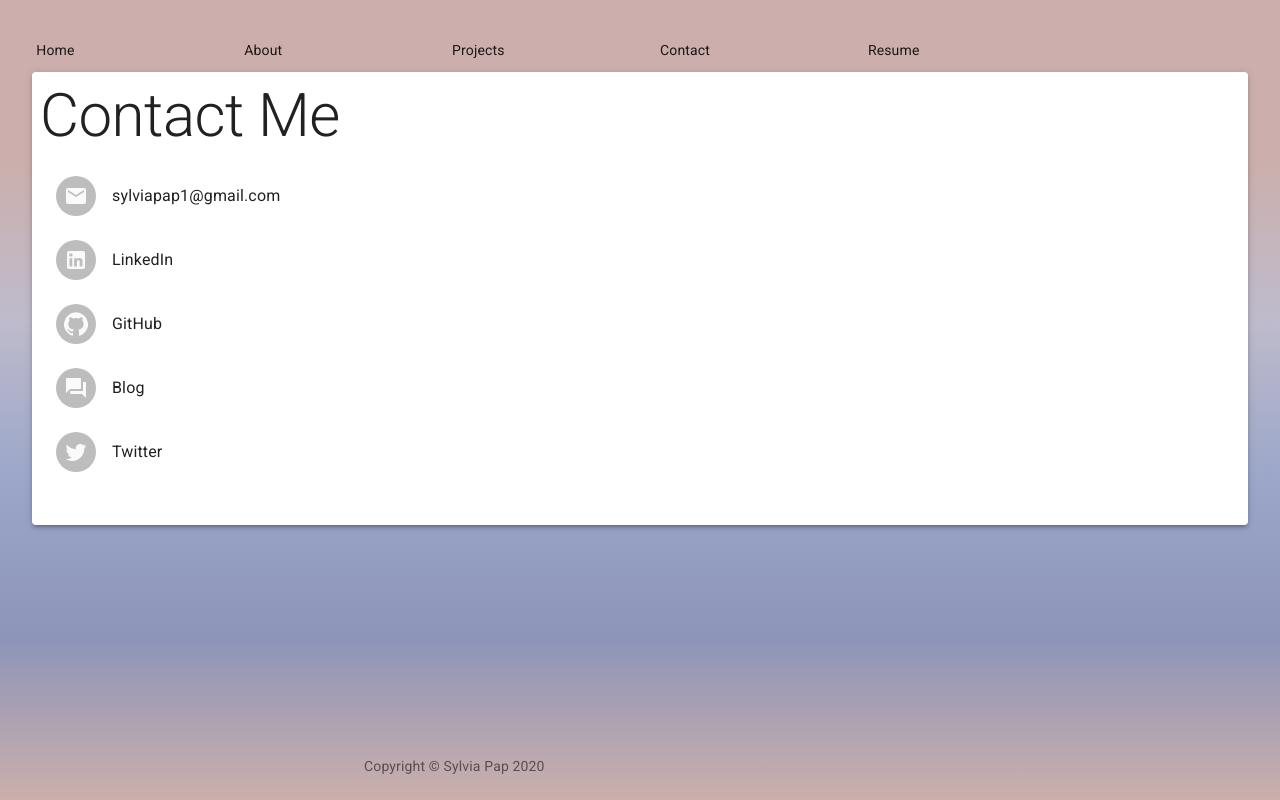
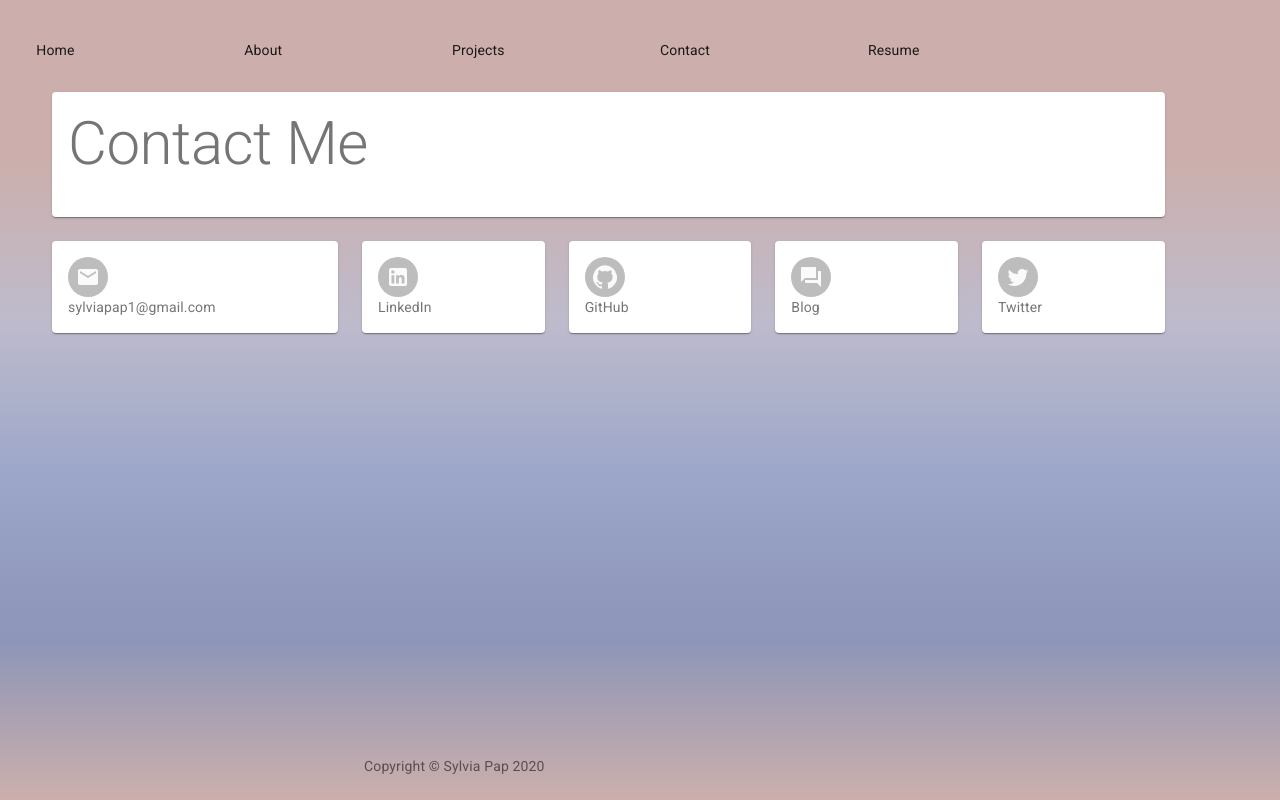
Before and after one commit to sylviapap/personal-site-react, a React (Create React App) app: page /contact in a window 1280 px wide. Built offline with nearby package versions, Linux system fonts and the light colour scheme.

Commit message:
add grid

```diff
--- a/src/pages/Contact.js
+++ b/src/pages/Contact.js
@@ -3,10 +3,6 @@ import {data} from '../services/data'
 import { makeStyles } from '@material-ui/core/styles';
 import Typography from '@material-ui/core/Typography';
 import Link from '@material-ui/core/Link';
-import List from '@material-ui/core/List';
-import ListItem from '@material-ui/core/ListItem';
-import ListItemText from '@material-ui/core/ListItemText';
-import ListItemAvatar from '@material-ui/core/ListItemAvatar';
 import Avatar from '@material-ui/core/Avatar';
 import MailIcon from '@material-ui/icons/Mail';
 import LinkedInIcon from '@material-ui/icons/LinkedIn';
@@ -14,6 +10,7 @@ import GitHubIcon from '@material-ui/icons/GitHub';
 import ForumIcon from '@material-ui/icons/Forum';
 import TwitterIcon from '@material-ui/icons/Twitter';
 import Paper from '@material-ui/core/Paper';
+import Grid from '@material-ui/core/Grid';
 
 const useStyles = makeStyles((theme) => ({
   root: {
@@ -21,6 +18,11 @@ const useStyles = makeStyles((theme) => ({
     margin: theme.spacing(1),
     padding: theme.spacing(1)
   },
+    flexGrow: 1,
+  },
+  paper: {
+    padding: theme.spacing(2),
+    color: theme.palette.text.secondary
   },
 }));
 
@@ -30,67 +32,65 @@ export default function Contact() {
 
   return (
     <div className={classes.root}>
-    <Paper elevation={3}>
+      <Grid container spacing={3}>
+        <Grid item xs={11}>
+          <Paper className={classes.paper}>
             <Typography variant="h2" component="h2" gutterBottom>
               Contact Me
-    <List className={classes.root}>
-      <ListItem>
-        <ListItemAvatar>
+            </Typography>
+          </Paper>
+        </Grid>
+        <Grid item xs={3}>
+          <Paper className={classes.paper}>
+            <Link href="mailto:sylviapap1@gmail.com" color="inherit">
             <Avatar >
               <MailIcon/>
             </Avatar>
-        </ListItemAvatar>
-        <Link href="mailto:sylviapap1@gmail.com" color="inherit">
-          <ListItemText primary={email} />
+            {email}
             </Link>
-      </ListItem>
-
-      <ListItem>
-        <ListItemAvatar>
+          </Paper>
+        </Grid>
+        <Grid item xs={2}>
+          <Paper className={classes.paper}>
+            <Link href={data.linkedin} color="inherit">
               <Avatar>
               <LinkedInIcon />
               </Avatar>
-        </ListItemAvatar>
-        <Link href={data.linkedin} color="inherit">
-          <ListItemText primary="LinkedIn" />
+              LinkedIn
             </Link>
-      </ListItem>
-
-      <ListItem>
-        <ListItemAvatar>
+          </Paper>
+        </Grid>
+        <Grid item xs={2}>
+          <Paper className={classes.paper}>
+          <Link href={data.github} color="inherit">
             <Avatar>
               <GitHubIcon />
             </Avatar>
-        </ListItemAvatar>
-        <Link href={data.github} color="inherit">
-          <ListItemText primary="GitHub" />
+            GitHub
           </Link>
-      </ListItem>
-
-      <ListItem>
-        <ListItemAvatar>
+        </Paper>
+        </Grid>
+        <Grid item xs={2}>
+          <Paper className={classes.paper}>
+          <Link href={data.blog} color="inherit">
             <Avatar>
               <ForumIcon />
             </Avatar>
-        </ListItemAvatar>
-        <Link href={data.blog} color="inherit">
-          <ListItemText primary="Blog" />
+            Blog
           </Link>
-      </ListItem>
-
-      <ListItem>
-        <ListItemAvatar>
+        </Paper>
+        </Grid>
+        <Grid item xs={2}>
+          <Paper className={classes.paper}>
+          <Link href={data.twitter} color="inherit">
             <Avatar>
               <TwitterIcon />
             </Avatar>
-        </ListItemAvatar>
-        <Link href={data.twitter} color="inherit">
-          <ListItemText primary="Twitter" />
+            Twitter
           </Link>
-      </ListItem>
-    </List>
-    </Typography>
         </Paper>
+        </Grid>
+      </Grid>
     </div>
   );
 }
```
Lines whose indentation alone changed are shown as unchanged.
